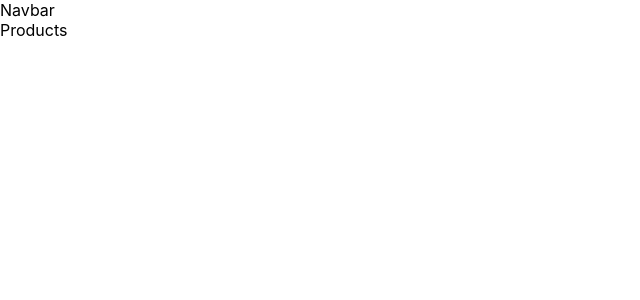
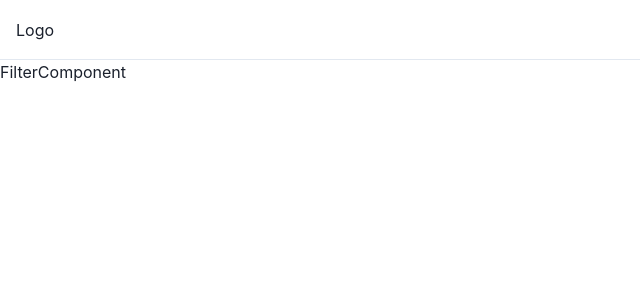
Before and after one commit to Chandrakant121/Shopping-app, a React (Vite) app: page /products in a window 1280 px wide. Shown: the top 300 px of the page, without its empty margins (0-640 px from the left). Built offline with nearby package versions, Linux system fonts and the light colour scheme.

Commit message:
updated navbar

```diff
--- a/package.json
+++ b/package.json
@@ -9,6 +9,7 @@
     "preview": "vite preview"
   },
   "dependencies": {
+    "@chakra-ui/icons": "^2.0.3",
     "@chakra-ui/react": "^2.2.3",
     "@emotion/react": "^11.9.3",
     "@emotion/styled": "^11.9.3",
--- /dev/null
+++ b/src/Components/FilterComponent.jsx
@@ -0,0 +1,9 @@
+import React from 'react'
+
+const FilterComponent = () => {
+    return (
+        <div>FilterComponent</div>
+    )
+}
+
+export default FilterComponent
--- a/src/Components/Navbar.jsx
+++ b/src/Components/Navbar.jsx
@@ -1,9 +1,75 @@
 import React from 'react'
+import {
+    Box,
+    Flex,
+    Text,
+    IconButton,
+    Button,
+    Stack,
+    Collapse,
+    useColorModeValue,
+    useBreakpointValue,
+    useDisclosure,
+} from '@chakra-ui/react';
+
+import {
+    HamburgerIcon,
+    CloseIcon,
+} from '@chakra-ui/icons';
 
 const Navbar = () => {
+    const { isOpen, onToggle } = useDisclosure();
     return (
-        <div>Navbar</div>
-    )
+        <Box>
+            <Flex
+                bg={useColorModeValue('white', 'gray.800')}
+                color={useColorModeValue('gray.600', 'white')}
+                minH={'60px'}
+                py={{ base: 2 }}
+                px={{ base: 4 }}
+                borderBottom={1}
+                borderStyle={'solid'}
+                borderColor={useColorModeValue('gray.200', 'gray.900')}
+                align={'center'}>
+                <Flex
+                    flex={{ base: 1, md: 'auto' }}
+                    ml={{ base: -2 }}
+                    display={{ base: 'flex', md: 'none' }}>
+                    <IconButton
+                        onClick={onToggle}
+                        icon={
+                            isOpen ? <CloseIcon w={3} h={3} /> : <HamburgerIcon w={5} h={5} />
+                        }
+                        variant={'ghost'}
+                        aria-label={'Toggle Navigation'}
+                    />
+                </Flex>
+                <Flex flex={{ base: 1 }} justify={{ base: 'center', md: 'start' }}>
+                    <Text
+                        textAlign={useBreakpointValue({ base: 'center', md: 'left' })}
+                        fontFamily={'heading'}
+                        color={useColorModeValue('gray.800', 'white')}>
+                        Logo
+                    </Text>
+
+                    <Flex display={{ base: 'none', md: 'flex' }} ml={10}>
+                        {/* <DesktopNav /> */}
+                    </Flex>
+                </Flex>
+
+                <Stack
+                    flex={{ base: 1, md: 0 }}
+                    justify={'flex-end'}
+                    direction={'row'}
+                    spacing={6}>
+                </Stack>
+            </Flex>
+
+            <Collapse in={isOpen} animateOpacity>
+                {/* <MobileNav /> */}
+            </Collapse>
+        </Box>
+    );
 }
 
 export default Navbar
--- a/src/Pages/Products.jsx
+++ b/src/Pages/Products.jsx
@@ -1,9 +1,21 @@
 import React from 'react'
+import { Box } from "@chakra-ui/react"
+import FilterComponent from '../Components/FilterComponent'
+
 
 const Products = () => {
-    return (
-        <div>Products</div>
-    )
+    return <>
+        <Box>
+            <Box>
+                <FilterComponent />
+            </Box>
+
+            <Box>
+                {/* Products */}
+            </Box>
+
+        </Box>
+    </>
 }
 
 export default Products
--- a/src/main.jsx
+++ b/src/main.jsx
@@ -3,11 +3,14 @@ import ReactDOM from 'react-dom/client'
 import App from './App'
 import './index.css'
 import { BrowserRouter } from "react-router-dom"
+import { ChakraProvider } from '@chakra-ui/react'
 
 ReactDOM.createRoot(document.getElementById('root')).render(
   <React.StrictMode>
     <BrowserRouter>
-      <App />
+      <ChakraProvider>
+        <App />
+      </ChakraProvider>
     </BrowserRouter>
   </React.StrictMode>
 )
```
Also changed, not shown: 1 other file (tests, documents, lock files or other folders).
